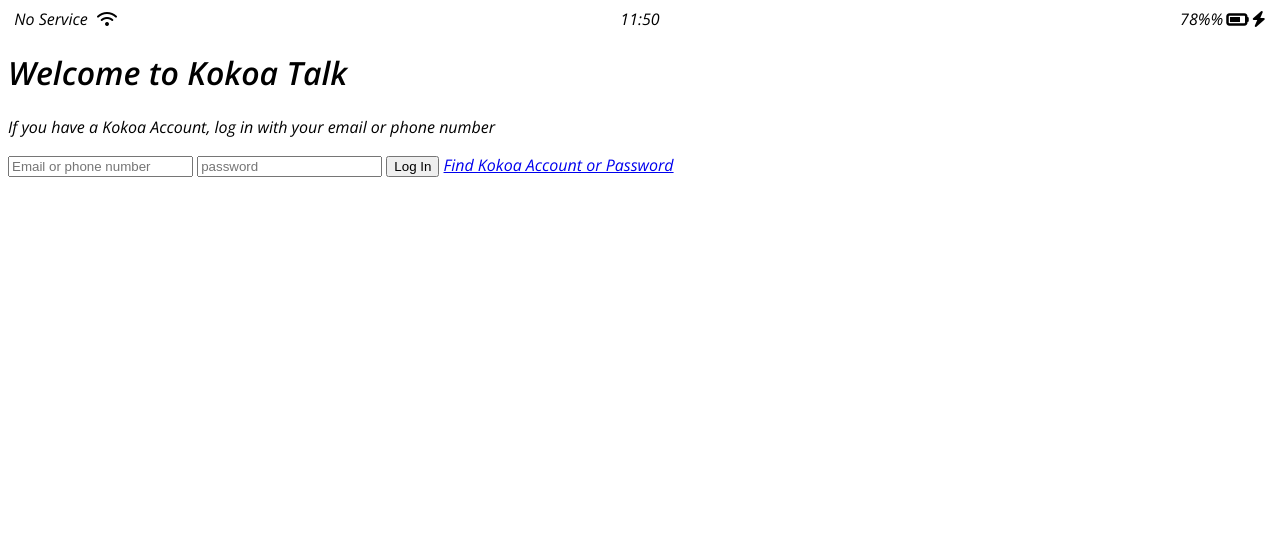
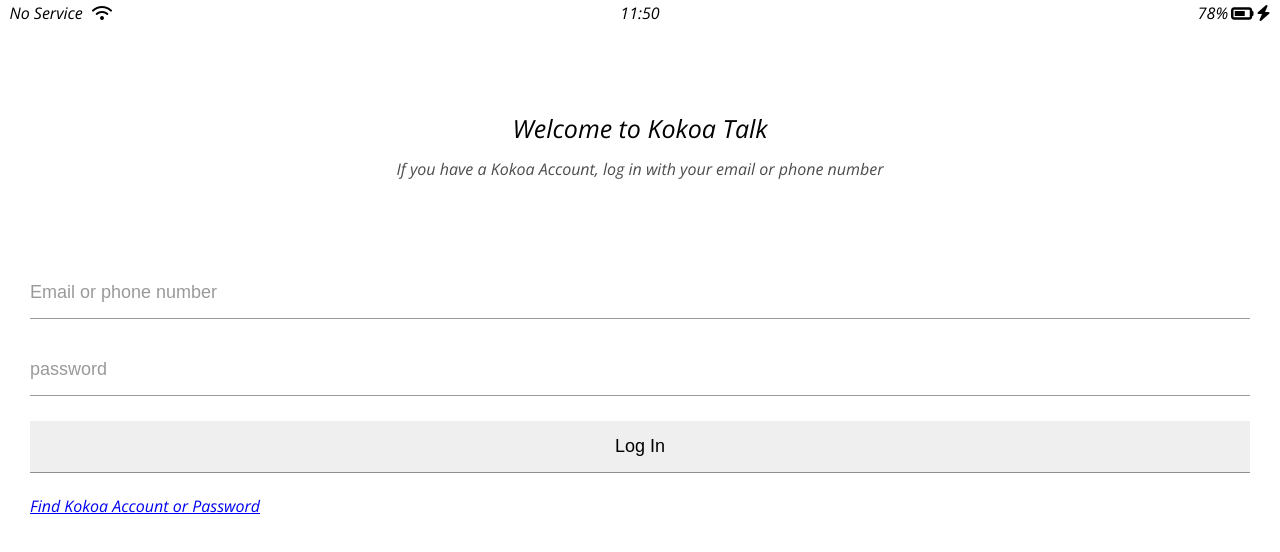
Before and after one commit to goseongnam/kokoa-clone-2023, a plain HTML site: page index.html in a window 1280 px wide. Drawn offline with nearby package versions, Linux system fonts and the light colour scheme.

Commit message:
login-form update

```diff
--- /dev/null
+++ b/CSS/reset.css
@@ -0,0 +1,52 @@
+/* http://meyerweb.com/eric/tools/css/reset/
+   v2.0 | 20110126
+   License: none (public domain)
+*/
+
+html, body, div, span, applet, object, iframe,
+h1, h2, h3, h4, h5, h6, p, blockquote, pre,
+a, abbr, acronym, address, big, cite, code,
+del, dfn, em, img, ins, kbd, q, s, samp,
+small, strike, strong, sub, sup, tt, var,
+b, u, i, center,
+dl, dt, dd, ol, ul, li,
+fieldset, form, label, legend,
+table, caption, tbody, tfoot, thead, tr, th, td,
+article, aside, canvas, details, embed,
+figure, figcaption, footer, header, hgroup,
+menu, nav, output, ruby, section, summary,
+time, mark, audio, video {
+	margin: 0;
+	padding: 0;
+	border: 0;
+	font-size: 100%;
+	font: inherit;
+	vertical-align: baseline;
+}
+/* HTML5 display-role reset for older browsers */
+article, aside, details, figcaption, figure,
+footer, header, hgroup, menu, nav, section {
+	display: block;
+}
+body {
+	line-height: 1;
+}
+ol, ul {
+	list-style: none;
+}
+blockquote, q {
+	quotes: none;
+}
+blockquote:before, blockquote:after,
+q:before, q:after {
+	content: '';
+	content: none;
+}
+table {
+	border-collapse: collapse;
+	border-spacing: 0;
+}
+
+input:focus {
+    outline: none;
+}
--- /dev/null
+++ b/CSS/status-bar.css
@@ -0,0 +1,27 @@
+.status-bar {
+    display: flex;
+    justify-content: center;
+    padding: 5px 3px;
+ }
+
+ .status-bar__column {
+     width : 33%;
+ }
+
+ .status-bar__column:first-child span {
+     margin-right: 5px;
+ }
+
+ .status-bar__column:nth-child(2) {
+     display: flex;
+     justify-content: center;
+ }
+ .status-bar__column:last-child {
+     display: flex;
+     justify-content: flex-end;
+     align-items: center;
+ }
+
+ .status-bar__column .fa-battery-three-quarters {
+     margin: 0px 3px;
+ }
--- a/CSS/styles.css
+++ b/CSS/styles.css
@@ -1,32 +1,49 @@
 @import url('https://fonts.googleapis.com/css2?family=Open+Sans:ital,wght@1,400;1,600&display=swap');
+@import "reset.css";
+@import "status-bar.css";
+@import "variables.css";
 
 body {
     font-family: 'Open Sans', sans-serif;
 }
 
-.status-bar {
-   display: flex;
-   justify-content: center;
-}
-
-.status-bar__column {
-    width : 33%;
-}
-
-.status-bar__column:first-child span {
-    margin-right: 5px;
-}
-
-.status-bar__column:nth-child(2) {
+.welcome-header {
+    margin: 90px 0px;
+    text-align: center;
     display: flex;
-    justify-content: center;
-}
-.status-bar__column:last-child {
-    display: flex;
-    justify-content: flex-end;
+    flex-direction: column;
     align-items: center;
 }
 
-.status-bar__column .fa-battery-three-quarters {
-    margin: 0px 3px;
+.welcome-header__title {
+    margin-bottom: 20px;
+    font-size: 25px;
 }
+
+.welcome-header__text {
+    width: 60%;
+    opacity: 0.7;
+}
+
+#login-form {
+    display: flex;
+    flex-direction: column;
+    margin: 0px 30px;
+}
+
+#login-form input {
+    border: none;
+    padding: 15px 0px;
+    font-size: 18px;
+    border-bottom: 1px solid rgba(0, 0, 0, 0.4);
+    margin-bottom: 25px;
+    transition: border-color .2s ease-in-out;
+}
+
+#login-form input::placeholder {
+    color: rgba(0, 0, 0, 0.4);
+}
+
+#login-form input:focus {
+    border-color: var(--yellow);
+}
--- /dev/null
+++ b/CSS/variables.css
@@ -0,0 +1,3 @@
+:root {
+    --yellow: #fae100;
+}
--- a/index.html
+++ b/index.html
@@ -16,7 +16,7 @@
             <span>11:50</span>
         </div>
         <div class="status-bar__column">
-            <span>78%%</span>
+            <span>78%</span>
             <i class="fa-solid fa-battery-three-quarters fa-lg"></i>
             <i class="fa-solid fa-bolt"></i>
         </div>
@@ -27,7 +27,7 @@
         <P class="welcome-header__text">If you have a Kokoa Account, log in with your email or phone number</P>
     </Header>
 
-    <form class="login-form">
+    <form id="login-form">
         <input type="text" placeholder="Email or phone number"/>
         <input type="password" placeholder="password"/>
         <input type="submit" value="Log In"/>
```
